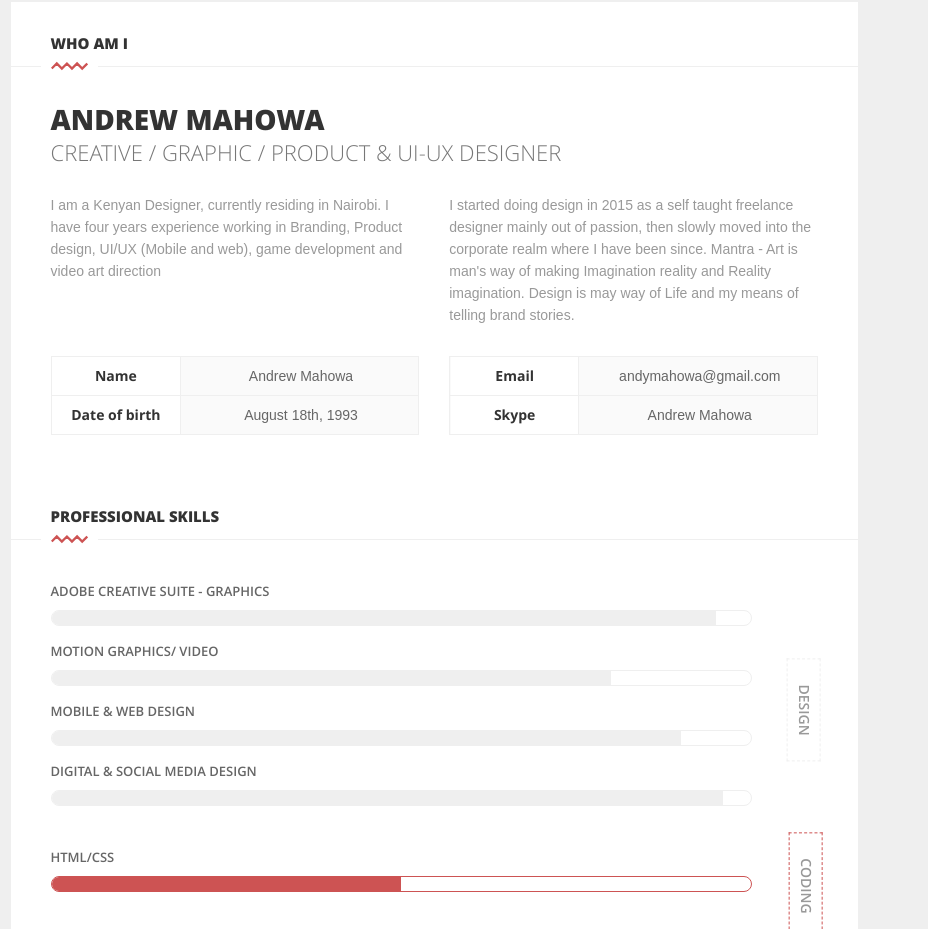
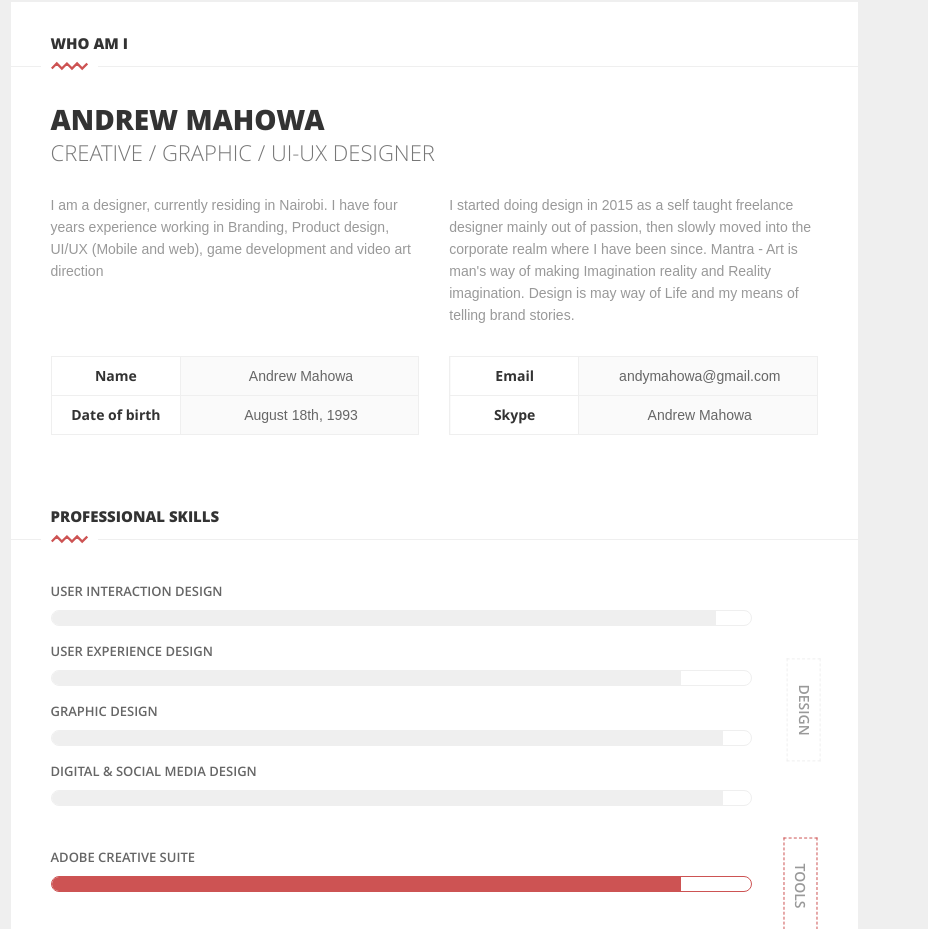
Before and after one commit to Andymahowa/andymahowa.github.io, a plain HTML site: page index.html in a window 1280 px wide. Shown: the part 78-1007 px from the top of the page, 352-1280 px from the left. Drawn offline with Linux system fonts and the light colour scheme; some packages are replaced by stand-ins of ours.

Commit message:
Update index.html

```diff
--- a/index.html
+++ b/index.html
@@ -170,13 +170,13 @@
 
 							<div class=" profile margBSmall">
                                 <h1>Andrew Mahowa</h1>
-                                <h3>Creative / Graphic / Product & UI-UX designer</h3>
+                                <h3>Creative / Graphic / UI-UX designer</h3>
                             </div>
 
 							<!--Row-->
 							<div class="row">
 								<div class="col-md-6">
-									<p>I am a Kenyan Designer, currently residing in Nairobi. I have four years experience working in Branding, Product design, UI/UX (Mobile and web), game development and video art direction </p>
+									<p>I am a designer, currently residing in Nairobi. I have four years experience working in Branding, Product design, UI/UX (Mobile and web), game development and video art direction </p>
 								</div>
 
 
@@ -284,7 +284,7 @@
 
 											<ul class="skills-list clearfix">
 											<li>
-												<h4>Adobe Creative Suite - Graphics</h4>
+												<h4>User Interaction Design</h4>
 												<div class="progress">
 												<div class="percentage">
 												95%
@@ -292,18 +292,18 @@
 												</div>
 											</li>
 											<li>
-												<h4>Motion Graphics/ Video</h4>
-													<div class="progress">
-													<div class="percentage">
-													80%
-													</div>
-													</div>
-											</li>
-											<li>
-												<h4>Mobile & Web Design</h4>
+												<h4>User Experience Design</h4>
 													<div class="progress">
 													<div class="percentage">
 													90%
+													</div>
+													</div>
+											</li>
+											<li>
+												<h4>Graphic Design</h4>
+													<div class="progress">
+													<div class="percentage">
+													96%
 													</div>
 													</div>
 											</li>
@@ -359,10 +359,10 @@
 
 												<ul class="skills-list clearfix">
 												<li>
-													<h4>Html/css</h4>
+													<h4>Adobe Creative Suite</h4>
 													<div class="progress">
 													<div class="percentage">
-													50%
+													90%
 													</div>
 													</div>
 												</li>
@@ -376,7 +376,7 @@
 
 											<div class="col-md-1">
 												<div class="title dev">
-													<span>Coding </span>
+													<span>Tools</span>
 												</div>
 											</div>
 
@@ -529,10 +529,10 @@
 												<!--Experience-->
 												<div class="exp">
 												<div class="hgroup" >
-													<h4>Design consultant - neverest.co.ke </h4>
-													<h6><i class="icon-calendar"></i>August 2018 - current</h6>
-												</div>
-													<p>Neverest is a startup in Nairobi that aims to empower students in the computing courses to take up entrepreneurship and self education (in programming). They build products for businesses across the country and my work is to come up with the best UI/UX principles for all their products and proper user-product interaction techniques.</p>
+													<h4>UI/UX Design consultant - neverest.co.ke </h4>
+													<h6><i class="icon-calendar"></i>August 2018 - <span class="current">Current</span></h6>
+												</div>
+													<p>Neverest is a startup in Nairobi that aims to empower students in the computing courses to take up entrepreneurship and self education (in programming). They build products for businesses across the country and my work is to come up with the best UI/UX principles and designs for their products and proper user-product interaction techniques.</p>
 												</div>
 												<!--End experience-->
 
```
